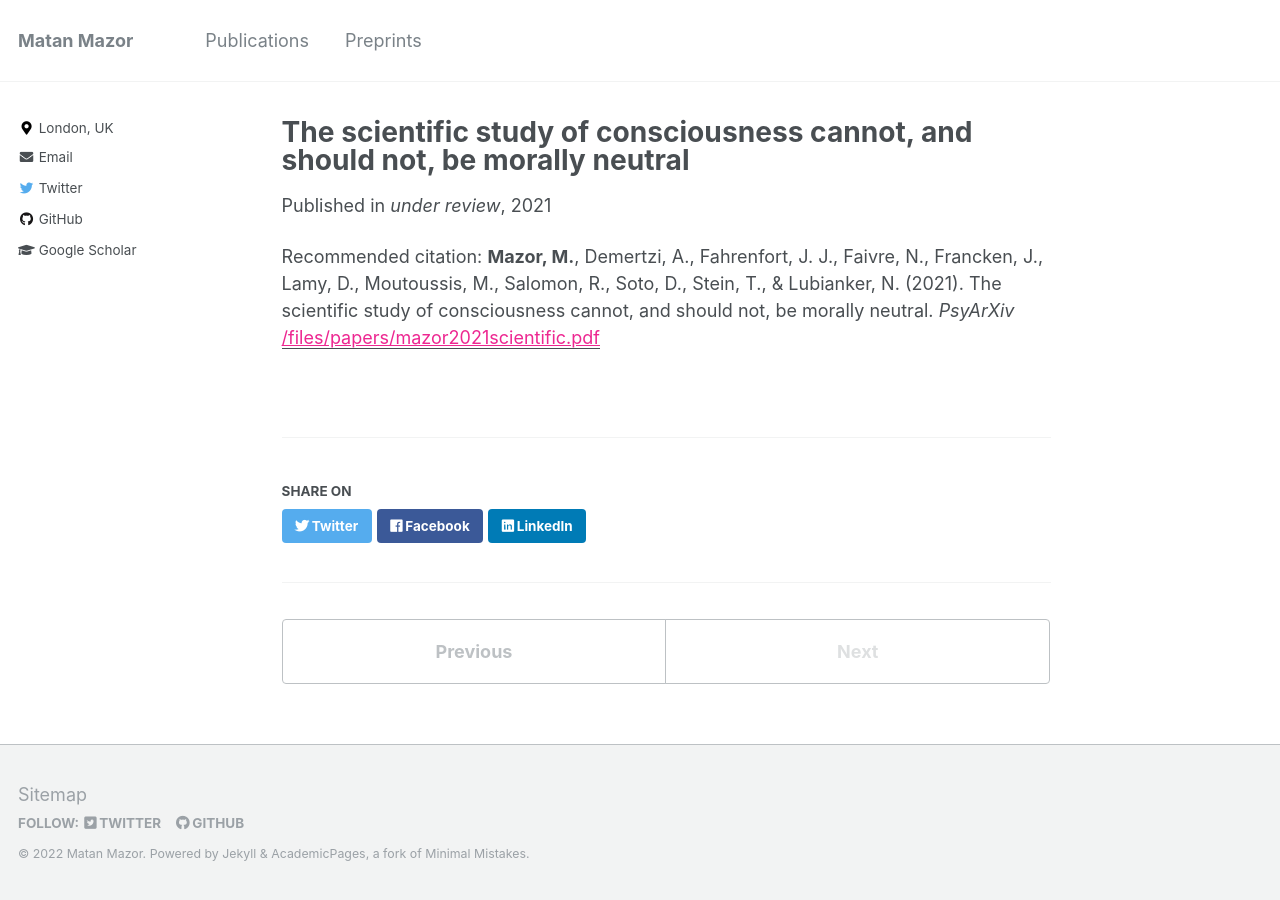
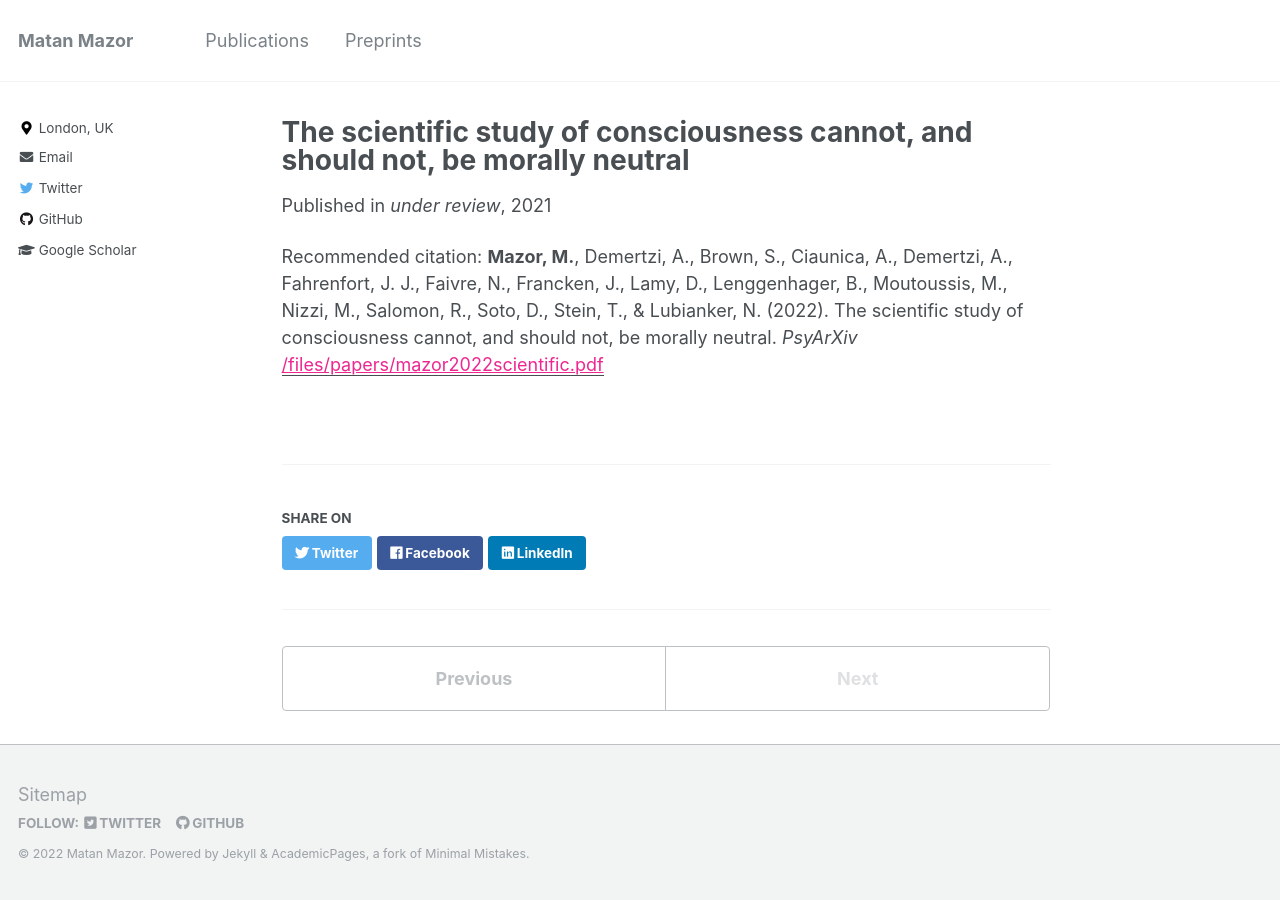
Before and after one commit to matanmazor/matanmazor.github.io, a Jekyll site: the page built from _preprints/2021-07-01-scientific.md, in a window 1280 px wide. Built offline with Jekyll 4.4.1, drawn with Linux system fonts in a browser that asks for light colours.

Commit message:
new list author ethics

```diff
--- a/_preprints/2021-07-01-scientific.md
+++ b/_preprints/2021-07-01-scientific.md
@@ -4,7 +4,7 @@ collection: preprints
 permalink: /preprint/2021-07-01-scientific
 date: 2021-07-01
 venue: 'under review'
-paperurl: '/files/papers/mazor2021scientific.pdf'
+paperurl: '/files/papers/mazor2022scientific.pdf'
 psyarxiv: 'https://psyarxiv.com/8nb2c'
-citation: '<b>Mazor, M.</b>, Demertzi, A., Fahrenfort, J. J., Faivre, N., Francken, J., Lamy, D., Moutoussis, M., Salomon, R., Soto, D., Stein, T., & Lubianker, N. (2021). The scientific study of consciousness cannot, and should not, be morally neutral. <i>PsyArXiv</i>'
+citation: '<b>Mazor, M.</b>, Demertzi, A., Brown, S., Ciaunica, A., Demertzi, A., Fahrenfort, J. J., Faivre, N., Francken, J., Lamy, D., Lenggenhager, B., Moutoussis, M., Nizzi, M., Salomon, R., Soto, D., Stein, T., & Lubianker, N. (2022). The scientific study of consciousness cannot, and should not, be morally neutral. <i>PsyArXiv</i>'
 ---
```
Also changed, not shown: 2 other files.
